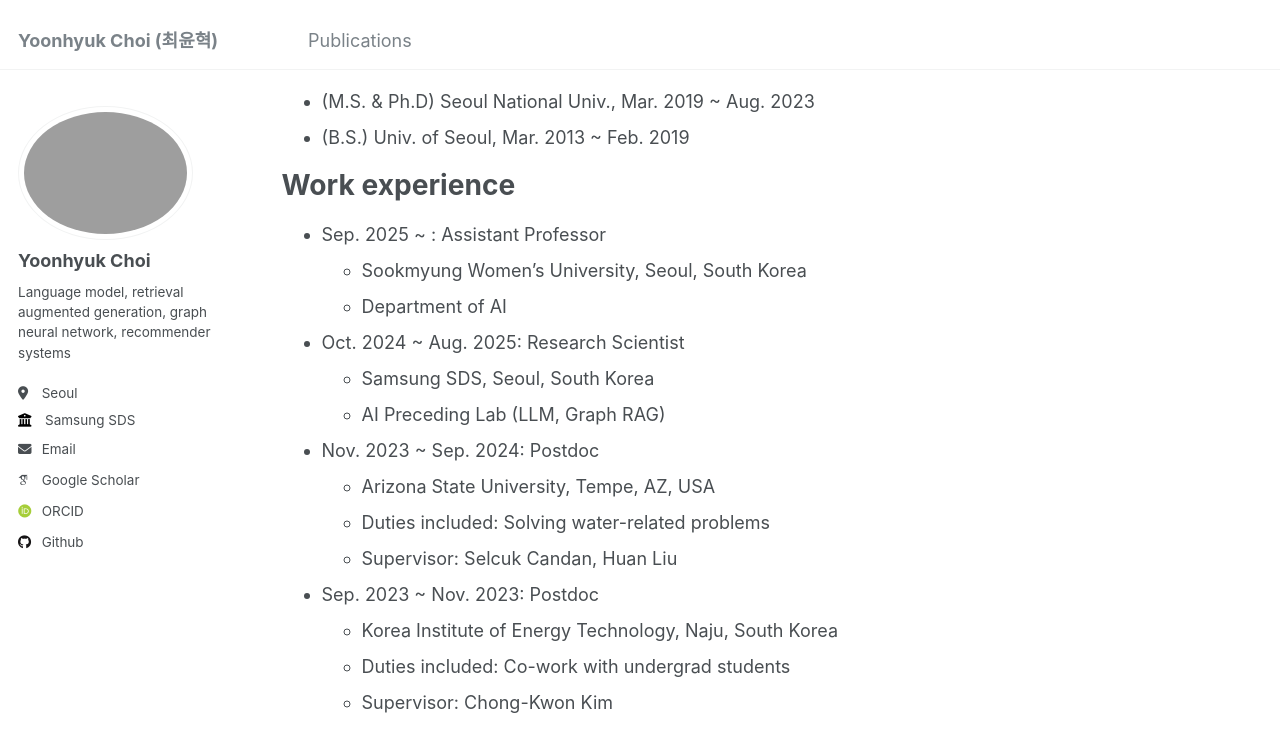
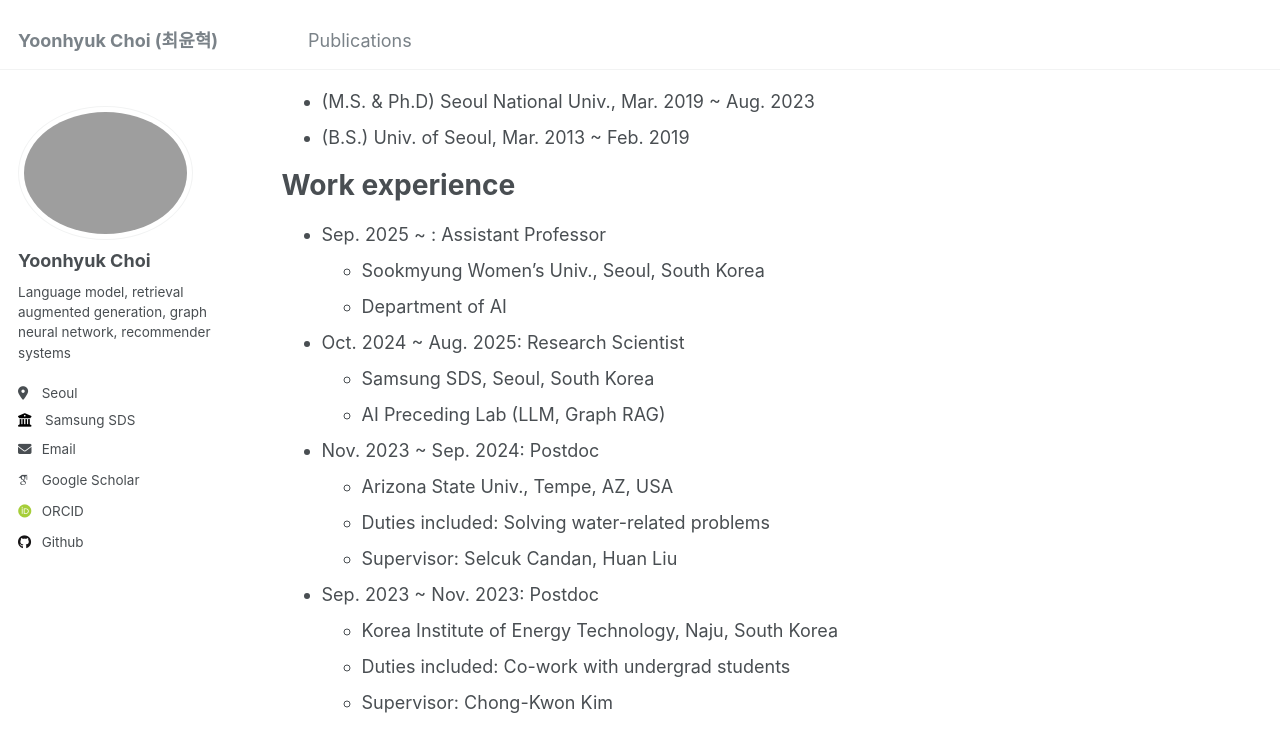
Before and after one commit to ChoiYoonHyuk/ChoiYoonHyuk.github.io, a Jekyll site: the page built from _pages/about.md, in a window 1280 px wide and 900 px high, scrolled down 324 px. Shown: the top 752 px of the window. Built offline with Jekyll 4.4.1, drawn with Linux system fonts in a browser that asks for light colours; some web fonts are replaced.

Commit message:
Update about.md

```diff
--- a/_pages/about.md
+++ b/_pages/about.md
@@ -18,7 +18,7 @@ Education
 Work experience
 ======
 * Sep. 2025 ~ : Assistant Professor
-  * Sookmyung Women's University, Seoul, South Korea
+  * Sookmyung Women's Univ., Seoul, South Korea
   * Department of AI
 
 * Oct. 2024 ~ Aug. 2025: Research Scientist
@@ -26,7 +26,7 @@ Work experience
   * AI Preceding Lab (LLM, Graph RAG)
 
 * Nov. 2023 ~ Sep. 2024: Postdoc
-  * Arizona State University, Tempe, AZ, USA
+  * Arizona State Univ., Tempe, AZ, USA
   * Duties included: Solving water-related problems
   * Supervisor: Selcuk Candan, Huan Liu
 
```
